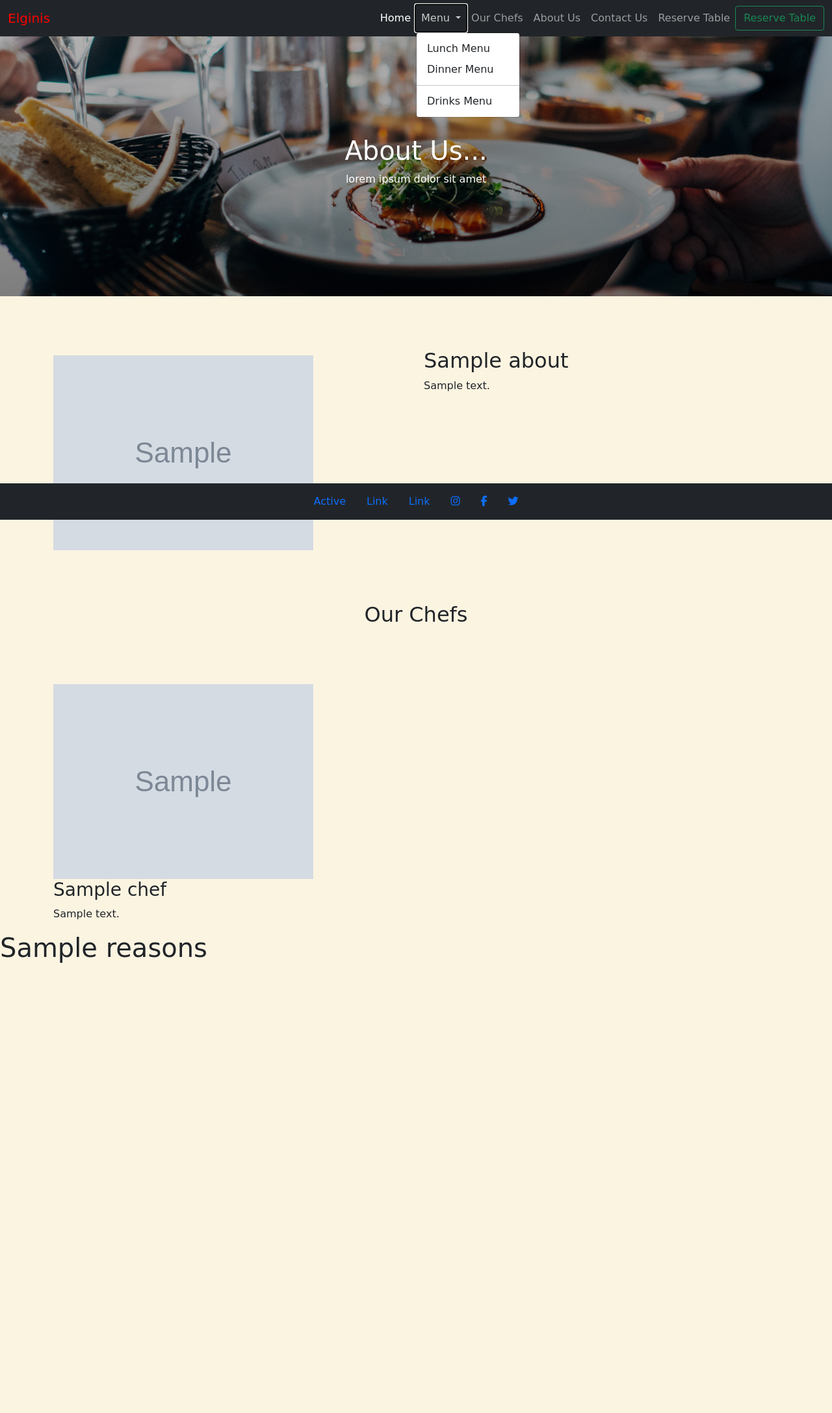
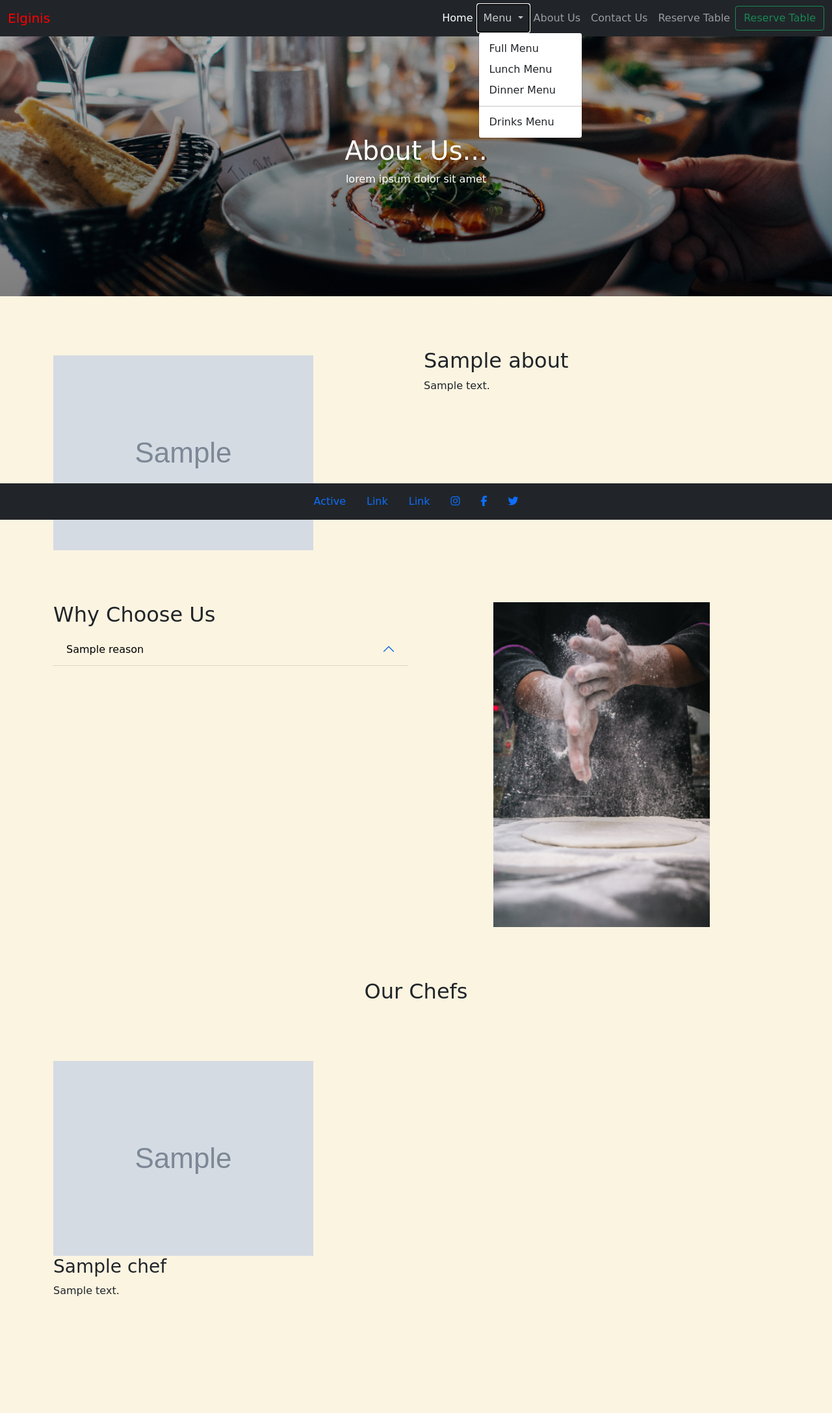
Before and after one commit to dannymagnus/CI_MS4_Elginis_Restaurant, a Django app: template about/templates/about.html in a window 1280 px wide, after a click on "Menu". Shown: the whole page at 65% size. Before the commit the page ends 1482 px from the top, so only its background shows below. Run offline with Django 3.2, Linux system fonts and the light colour scheme; the template is opened without the code that fills it: most values are stand-ins (such as "Sample title", 1, 10 or a date in 2020); grey boxes marked "Sample" are stand-in pictures; some libraries are stand-ins or nearby versions; some web fonts are replaced.

Commit message:
add lunch menu html, main menu interal scroll bar and views for each

```diff
--- a/about/models.py
+++ b/about/models.py
@@ -17,7 +17,6 @@ class About(models.Model):
 class Reason(models.Model):
     title = models.CharField(max_length=50)
     body = models.TextField(max_length=500)
-    image = models.ImageField(upload_to='about/')
 
     class Meta:
         verbose_name = 'Reason'
--- a/about/templates/about.html
+++ b/about/templates/about.html
@@ -6,9 +6,9 @@
 <section class = "banner">
     <!--Photo by <a href="https://unsplash.com/@jaywennington?utm_source=unsplash&utm_medium=referral&utm_content=creditCopyText">Jay Wennington</a> on <a href="https://unsplash.com/s/photos/restaurant?utm_source=unsplash&utm_medium=referral&utm_content=creditCopyText">Unsplash</a>
   -->
-    <div id = "about-banner" class="d-flex flex-column container-fluid justify-content-center align-items-center" style = "min-height: 50vh">
+    <div id = "about-banner" class="d-flex flex-column container-fluid justify-content-center align-items-center white-text" style = "min-height: 50vh">
         <h1>About Us...</h1>
-        <p>
+        <p class = "white-text">
             lorem ipsum dolor sit amet
         </p>
     </div>
@@ -40,6 +40,47 @@
     </div>
 </section>
 
+<section class = "margin-top-10vh">
+    <div class="container">
+        <div class="row">
+            <div class="col-md">
+                <div class="row">
+                    <div class="col">
+                        <h2>Why Choose Us</h2>
+                    </div>
+                </div>
+
+                <div class="row">
+                    <div class="col">
+                        <div class="accordion accordion-flush" id="accordionFlushExample">
+                            {% for reason in reasons %}
+                            <div class="accordion-item">
+                                <h2 class="accordion-header" id="headingOne">
+                                    <button class="accordion-button" type="button" data-bs-toggle="collapse" data-bs-target="#collapse{{ forloop.counter }}" aria-expanded="true" aria-controls="collapseOne">
+                                        {{ reason.title }}
+                                    </button>
+                                </h2>
+                                <div id="collapse{{ forloop.counter }}" class="accordion-collapse collapse" aria-labelledby="headingOne" data-bs-parent="#accordionFlushExample">
+                                    <div class="accordion-body">
+                                        {{ reason.body }}
+                                    </div>
+                                </div>
+                            </div>
+                            {% endfor %}
+                        </div>
+                    </div>
+                </div>
+
+            </div>
+            <div class="col-sm reasons-image">
+                <!--Photo by Malidate Van from Pexels-->
+            </div>
+        </div>
+
+    </div>
+</section>
+
+
 <section id = "chefs" class = "margin-top-10vh">
     <div class="container">
         <div class="row">
@@ -63,7 +104,7 @@
                     </div>
                 </div>
                 <div class="row">
-                    <div class="col">
+                    <div class="col margin-bottom-10vh">
                         <p>
                             {{ chef.description }}
                         </p>
@@ -74,6 +115,6 @@
         </div>
     </div>
 </section>
-<h1>{{ reasons }}</h1>
+
 
 {% endblock %}
--- a/meals/urls.py
+++ b/meals/urls.py
@@ -6,6 +6,8 @@ app_name = 'meals'
 
 urlpatterns = [
     path('', views.meal_list, name='meal_list'),
+    path('lunch_menu', views.lunch_menu, name='lunch_menu'),
+    path('dinner_menu', views.dinner_menu, name='dinner_menu'),
     path('<slug>:slug', views.meal_information, name='meal_information'),
     path('facebook', views.facebook, name='facebook'),
 ]
--- a/static/site_static/css/style.css
+++ b/static/site_static/css/style.css
@@ -9,14 +9,66 @@ body {
     font-family: 'Averia Serif Libre', cursive;
 }
 
+.white-text{
+    color: white;
+}
+
 .margin-top-10vh{
     margin-top:10vh;
+}
+
+.margin-bottom-10vh{
+    margin-bottom:10vh;
+}
+
+.padding-0{
+    padding:0;
 }
 
 .text-align-center{
     text-align:center;
 }
+
+.horizontal-scroll{
+    overflow-x: auto;
+}
+
 /*Menu page*/
+
+#meal-list-banner{
+    min-height: 50vh;
+    background-image:linear-gradient(rgba(0, 0, 0, 0.3),rgba(0, 0, 0, 0.5)),url('../img/meal-list-banner.jpg');
+    background-repeat: no-repeat;
+    background-size: cover;
+    background-position: center;
+}
+
+.horizontal-scroll a{
+    line-height: 8vh;
+    margin: auto 0 auto 1.5rem;
+    display: block;
+    flex-shrink: 1;
+    flex-grow: 1;
+    display: inline-flex;
+    text-decoration: none;
+    color: black;
+}
+
+.horizontal-scroll a:not(:last-child)::after{
+    content: "\f111";
+    font-family: FontAwesome;
+    display: block;
+    flex-shrink: 1;
+    flex-grow: 1;
+    width: 100%;
+    border-radius: 50%;
+    background-color: #FBF4E1;
+    margin: auto 0 auto 1.5rem;
+    box-sizing: content-box;
+    font-size: .35rem;
+    font-weight: 900;
+    color:black;
+}
 
 /*overide to put image and text adjacent*/
 .menu h3 {
@@ -73,6 +125,11 @@ body {
     opacity: 0;
 }
 
+.menu-item{
+    max-width: 320px;
+    margin: 15px;
+}
+
 @media (min-width: 992px) {
     .menu-category-background-generic{
         min-height: 250px
@@ -103,10 +160,25 @@ body {
     background-position: center;
 }
 
-#about-banner h1{
-    color: white;
+.reasons-image{
+    /*Photo by <a href="https://unsplash.com/@jaywennington?utm_source=unsplash&utm_medium=referral&utm_content=creditCopyText">Jay Wennington</a> on <a href="https://unsplash.com/s/photos/restaurant?utm_source=unsplash&utm_medium=referral&utm_content=creditCopyText">Unsplash</a>*/
+    background-image: url('../img/reasons.jpg');
+    background-repeat: no-repeat;
+    background-size: contain;
+    background-position: center center;
+    min-height: 500px;
 }
 
-#about-banner p{
-    color: white;
+/* Remove background color from accordion */
+
+.accordion-button,.accordion-body,.accordion-button:not(.collapsed){
+    background-color:#FBF4E1;
+    color:black;
 }
+
+.accordion-button:not(.collapsed){
+    color:black;
+}
+
+
+/*------Contact Us --------------------------------------------------------*/
--- a/templates/base.html
+++ b/templates/base.html
@@ -35,8 +35,9 @@
                                 Menu
                             </a>
                             <ul class="dropdown-menu" aria-labelledby="navbarDropdown">
-                                <li><a class="dropdown-item" href="#">Lunch Menu</a></li>
-                                <li><a class="dropdown-item" href="#">Dinner Menu</a></li>
+                                <li><a class="dropdown-item" href="{% url 'meals:meal_list' %}">Full Menu</a></li>
+                                <li><a class="dropdown-item" href="{% url 'meals:lunch_menu' %}">Lunch Menu</a></li>
+                                <li><a class="dropdown-item" href="{% url 'meals:dinner_menu' %}">Dinner Menu</a></li>
                                 <li>
                                     <hr class="dropdown-divider">
                                 </li>
@@ -44,10 +45,7 @@
                             </ul>
                         </li>
                         <li class="nav-item">
-                            <a class="nav-link" href="#">Our Chefs</a>
-                        </li>
-                        <li class="nav-item">
-                            <a class="nav-link" href="#">About Us</a>
+                            <a class="nav-link" href="{% url 'about:about' %}">About Us</a>
                         </li>
                         <li class="nav-item">
                             <a class="nav-link" href="#">Contact Us</a>
@@ -56,7 +54,7 @@
                             <a class="nav-link" href="{% url 'bookings:make_booking' %}">Reserve Table</a>
                         </li>
                     </ul>
-                    <form class="d-flex">
+                    <form class="d-flex d-none d-lg-block d-xl-block d-xxl-block">
                         <button class="btn btn-outline-success" type="submit">Reserve Table</button>
                     </form>
                 </div>
@@ -69,7 +67,7 @@
 
     {% endblock body%}
 
-    <footer>
+    <footer class="margin-top-10vh">
         <ul class="navbar fixed-bottom nav justify-content-center navbar-dark bg-dark">
             <li class="nav-item">
               <a class="nav-link active" aria-current="page" href="#">Active</a>
```
Also changed, not shown: meals/templates/Meals/dinner_menu.html (added, +70 -0 lines), meals/templates/Meals/lunch_menu.html (added, +70 -0 lines), meals/templates/Meals/meal_list.html (+20 -6 lines), meals/templates/Meals/meal_list_paused.html (deleted, +0 -134 lines), meals/views.py (+24 -0 lines), about/migrations/0006_remove_reason_image.py (added), db.sqlite3, static/site_static/img/favicon_io/android-chrome-192x192.png (deleted), static/site_static/img/favicon_io/android-chrome-512x512.png (deleted), static/site_static/img/reasons.jpg (added), 1 other file.
